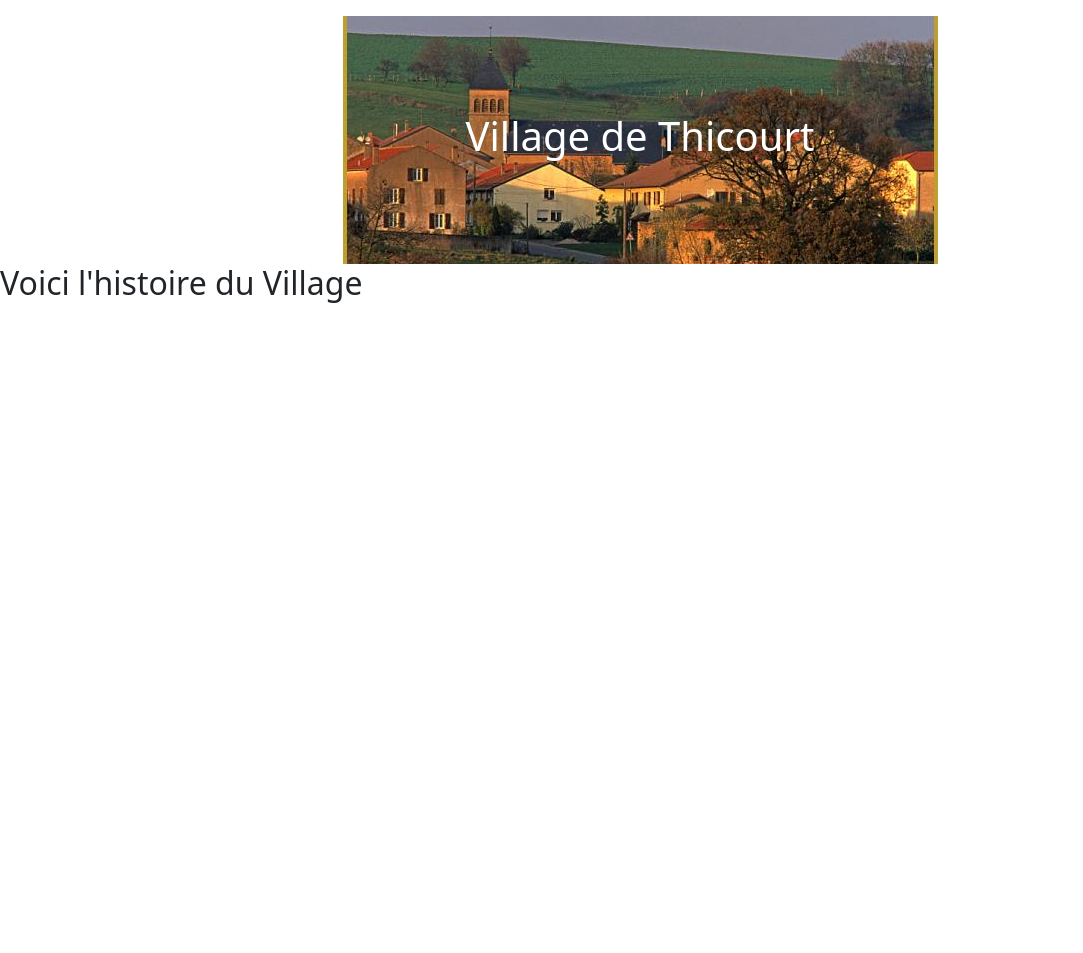
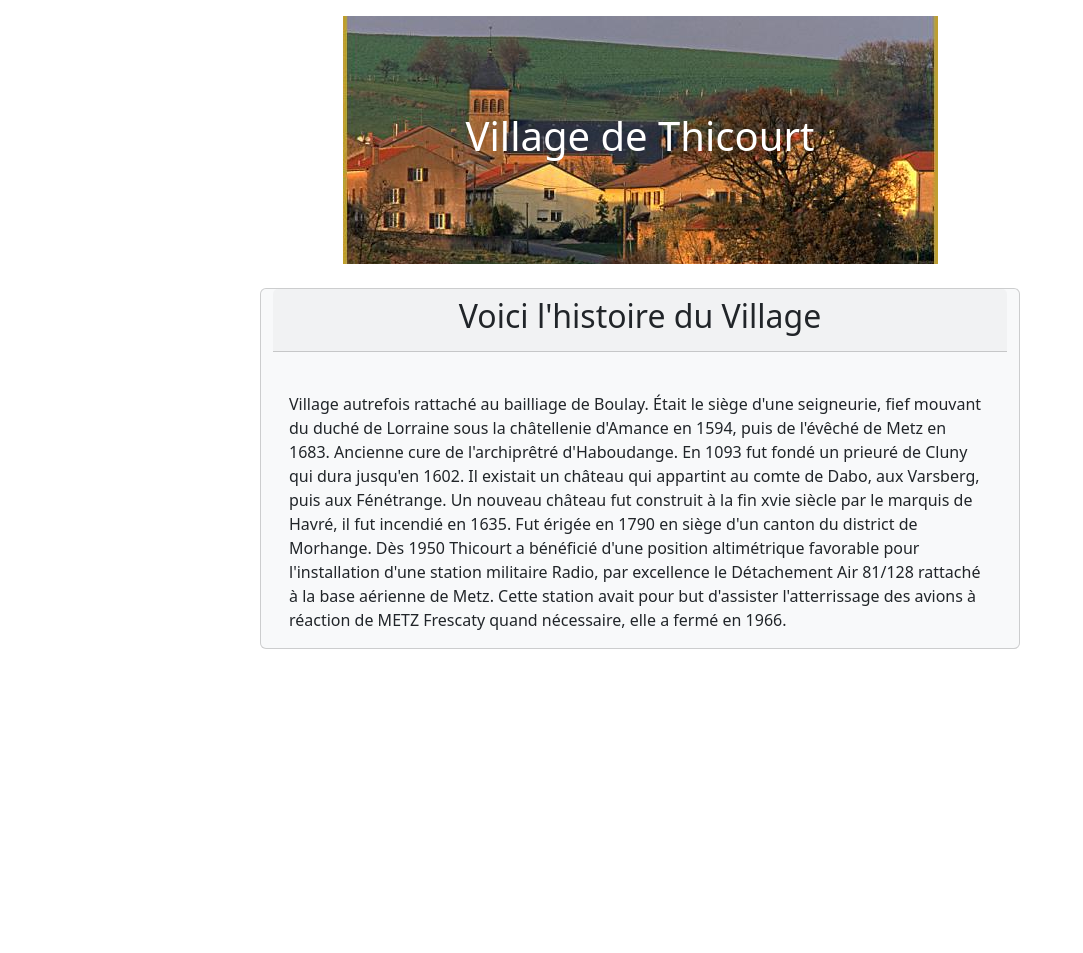
Before and after one commit to Xelimas/ECFVillage, a Symfony app: template templates/home/histoire.html.twig in a window 1280 px wide. Shown: the part 56-1009 px from the top of the page, without its empty margins (0-1083 px from the left). Run offline with Twig, Linux system fonts and the light colour scheme; the template is opened without the code that fills it, so the values that code supplies are empty; some libraries are stand-ins or nearby versions.

Commit message:
ECFVillage v9 ajout de l'histoire

```diff
--- a/templates/home/histoire.html.twig
+++ b/templates/home/histoire.html.twig
@@ -1,5 +1,31 @@
-{% extends 'base.html.twig' %}
+{% extends 'base.html.twig' %} {% block body %}
 
-{% block body %}
-    <h2>Voici l'histoire du Village</h2>
+<div class="container">
+  <div class="row">
+    <div class="card container bg-light mb-3 mt-4 col-8">
+      <div class="card-header">
+        <h2 class="card-title text-center">Voici l'histoire du Village</h2>
+      </div>
+      <div class="card-body">
+        <p class="card-text mt-4">
+          Village autrefois rattaché au bailliage de Boulay. Était le siège
+          d'une seigneurie, fief mouvant du duché de Lorraine sous la
+          châtellenie d'Amance en 1594, puis de l'évêché de Metz en 1683.
+          Ancienne cure de l'archiprêtré d'Haboudange. En 1093 fut fondé un
+          prieuré de Cluny qui dura jusqu'en 1602. Il existait un château qui
+          appartint au comte de Dabo, aux Varsberg, puis aux Fénétrange. Un
+          nouveau château fut construit à la fin xvie siècle par le marquis de
+          Havré, il fut incendié en 1635. Fut érigée en 1790 en siège d'un
+          canton du district de Morhange. Dès 1950 Thicourt a bénéficié d'une
+          position altimétrique favorable pour l'installation d'une station
+          militaire Radio, par excellence le Détachement Air 81/128 rattaché à
+          la base aérienne de Metz. Cette station avait pour but d'assister
+          l'atterrissage des avions à réaction de METZ Frescaty quand
+          nécessaire, elle a fermé en 1966.
+        </p>
+      </div>
+    </div>
+  </div>
+</div>
+
 {% endblock body %}
```
Also changed, not shown: Readme.md.
